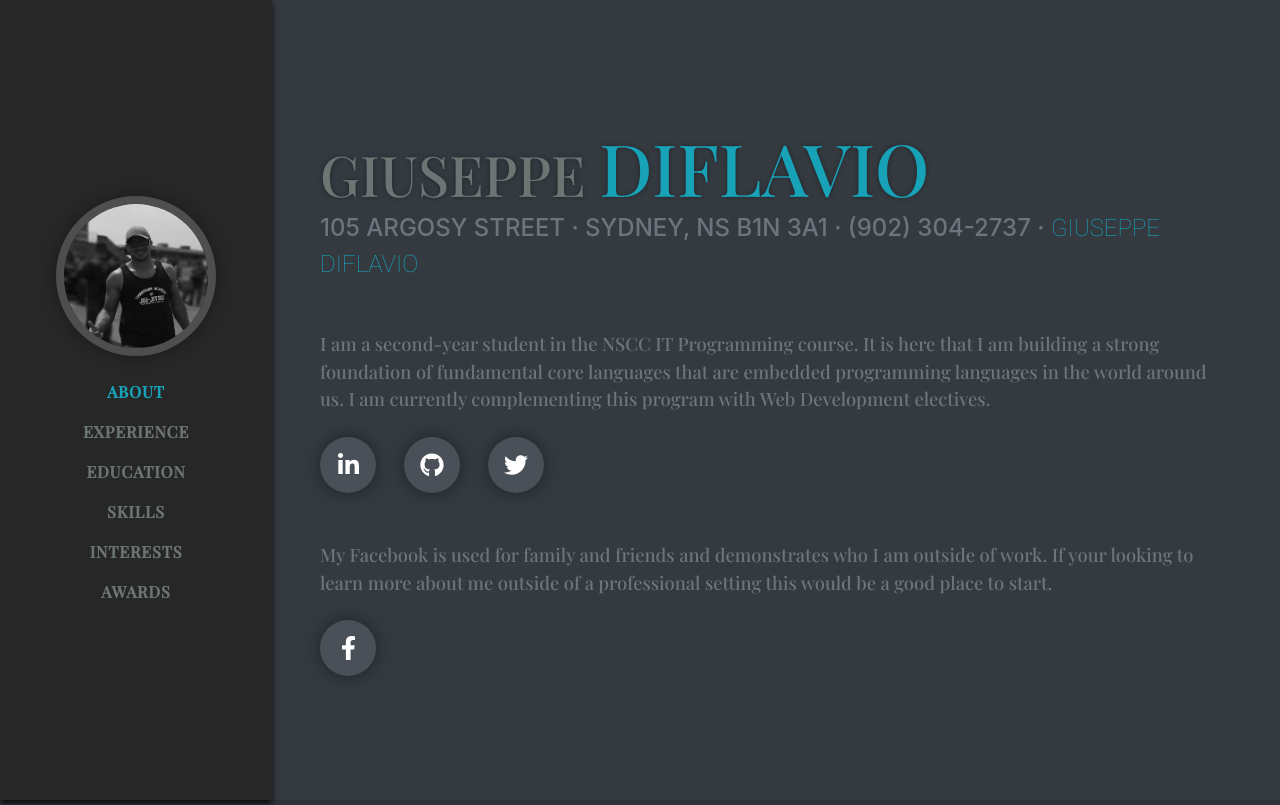
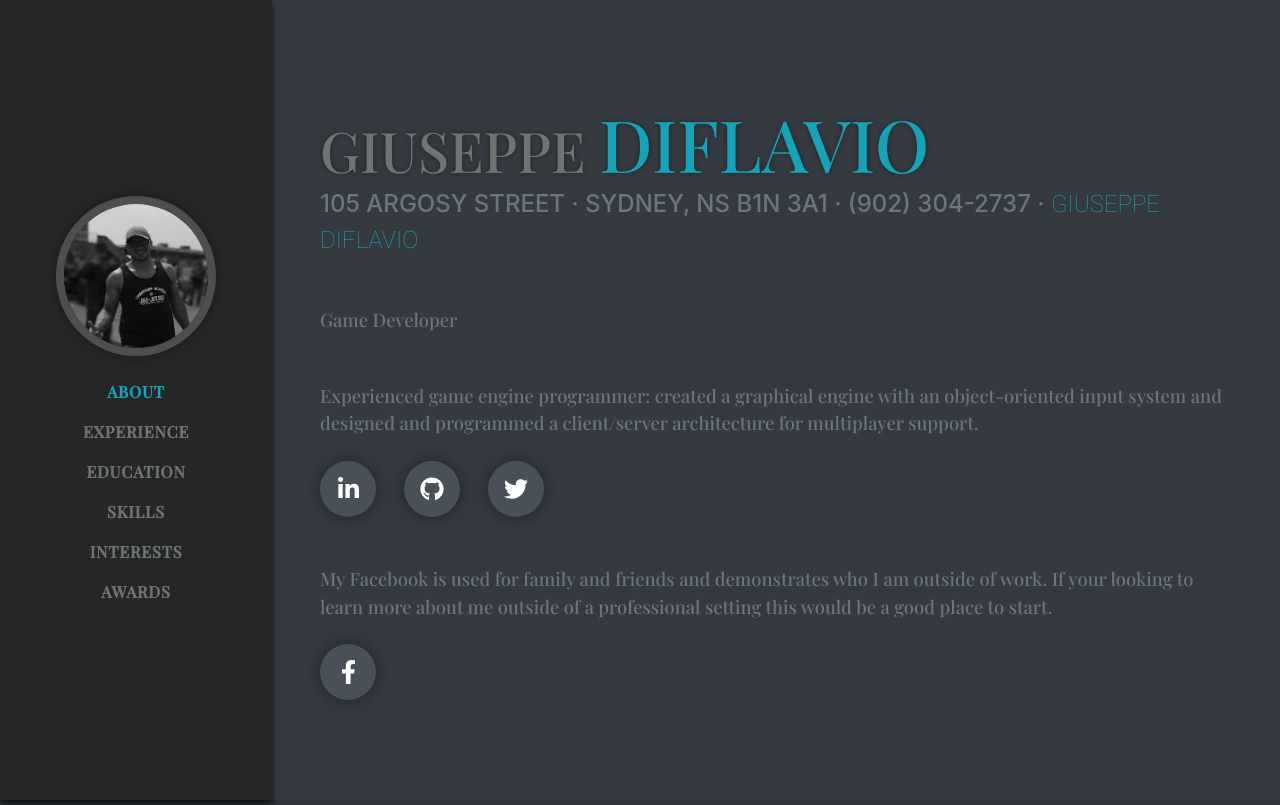
Before and after one commit to Geppetto0313/Portfolio, a plain HTML site: page index.html in a window 1280 px wide. Drawn offline with nearby package versions, Linux system fonts and the light colour scheme; files whose address does not match are found by name; a web font is replaced by a local one.

Commit message:
About Update
Updated About Section

```diff
--- a/index.html
+++ b/index.html
@@ -62,10 +62,9 @@
                         <a class="text-info-title email-text" href="mailto:guiseppediflavio@gmail.com">Giuseppe
                             DiFlavio</a>
                     </div>
-                    <p class="lead mb-4">I am a second-year student in the NSCC IT Programming course. It is here that I
-                        am building a strong foundation of fundamental core languages that are embedded programming
-                        languages in the world around us. I am currently complementing this program with Web Development
-                        electives. </p>
+                    <p class="lead mb-5">Game Developer </p>
+                    <p class="lead mb-4">Experienced game engine programmer: created a graphical engine with an object-oriented input
+                        system and designed and programmed a client/server architecture for multiplayer support. </p>
                     <div class="social-icons mb-5">
                         <a class="social-icon social-linkedin"
                             href="https://www.linkedin.com/in/giuseppe-diflavio-9456391b7/"><i
```
